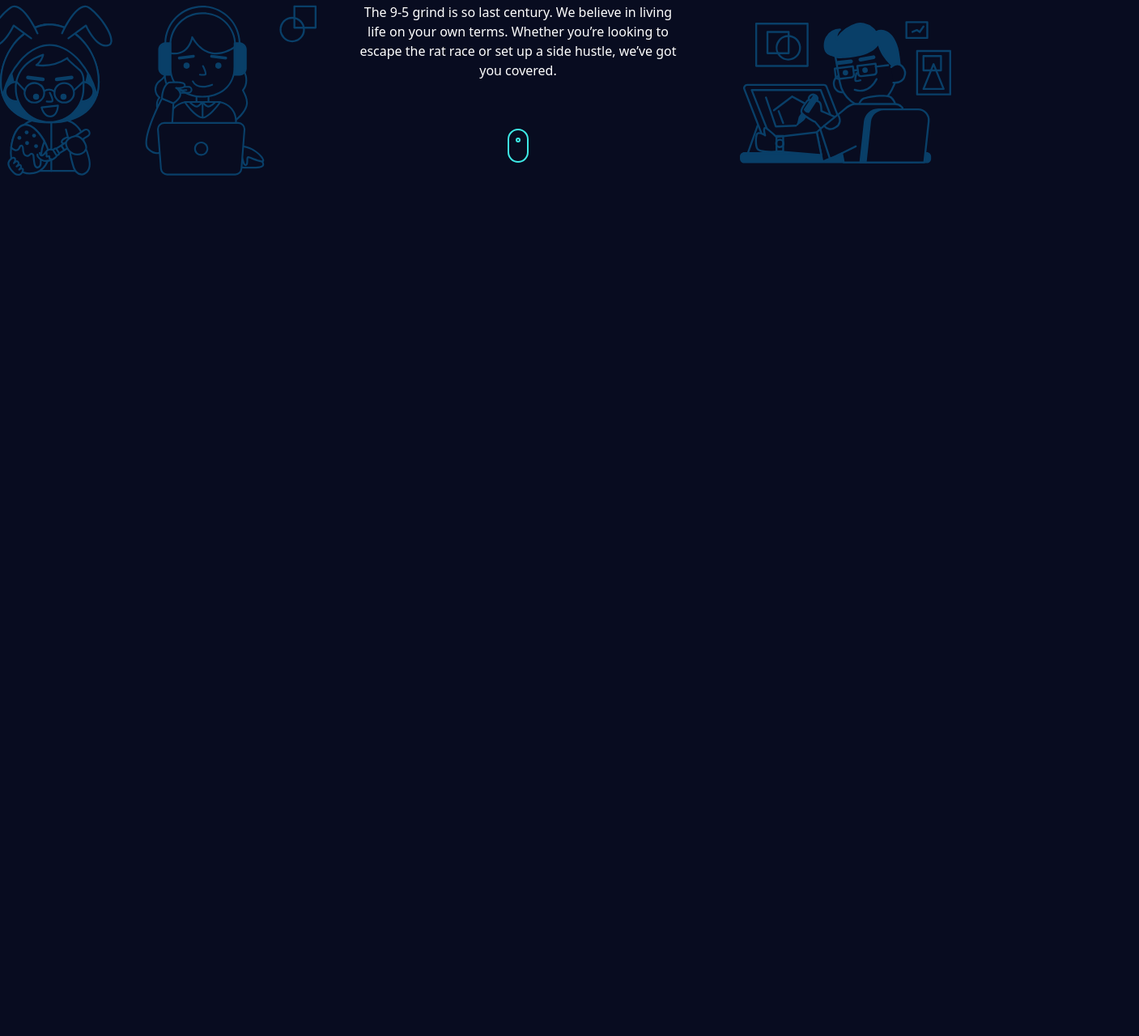
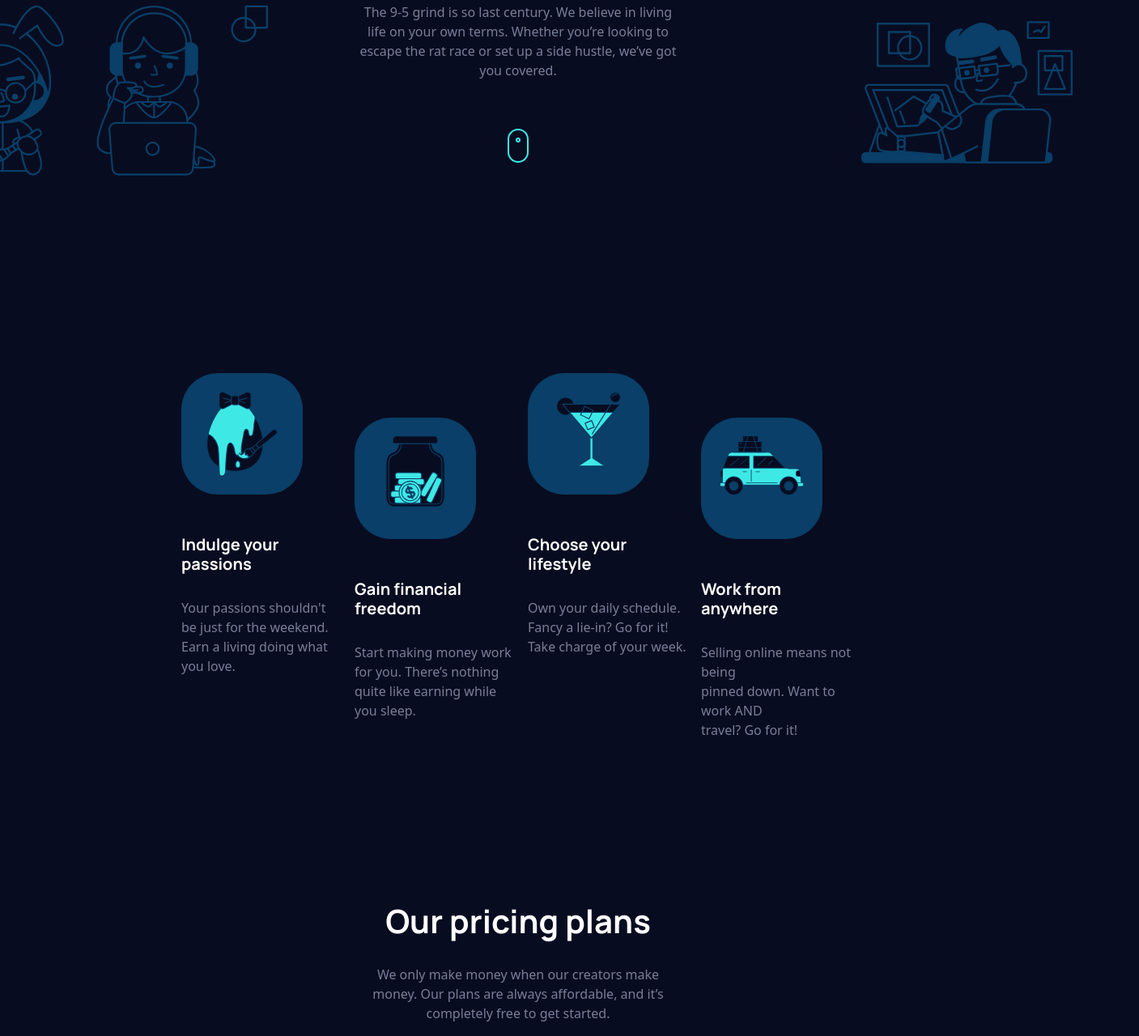
Before and after one commit to dellark18/maker-mvp-landing, a plain HTML site: page index.html in a window 1280 px wide. Shown: the part 452-1732 px from the top of the page at 81% size, 1407 px wide, since content can reach past the window. Before the commit the page ends 800 px from the top, so only its background shows below. Drawn offline with nearby package versions, Linux system fonts and the light colour scheme.

Commit message:
third section assembly

```diff
--- a/css/style.css
+++ b/css/style.css
@@ -1,5 +1,6 @@
 body{
     background-color: #080C20;
+    overflow-x: hidden;
 }
 .bg-body-tertiary {
     background-color: #080C20 !important;
@@ -23,16 +24,67 @@ body{
 }
 .paragraph-1-text {
     text-align: center;
-    color: #ffffff;
+    color: #777F98;
     margin: 30px 0 0 0;
+    font-weight: 100;
 }
 .mouse-scroll {
     display: block;
     margin: 60px auto;
 }
 .left-illustration {
-    margin-left: -40px;
+    margin-left: -100px;
 }
 .right-illustration {
-    margin-right: 50px;
+    margin-left: 150px;
 }
+
+/* Second section */
+.section-2 {
+    margin: 200px;
+}
+.box-1 {
+    width: 150px;
+    height: 150px;
+    background-color: #093F68;
+    border-radius: 45px;
+}
+.pass-img {
+    padding: 22px !important;
+}
+.heading-2-text {
+    margin: 50px 0 0 0;
+    font-family: 'Manrope', sans-serif;
+    color: #ffffff;
+}
+.paragraph-2-text {
+    margin: 30px 0 0 0;
+    color: #777F98;
+    font-weight: 100;
+}
+.financial-box {
+    margin-top: 55px;
+    padding-right: 5px;
+}
+.work-box {
+    margin-top: 55px;
+    padding-left: -5px;
+}
+.passion-box {
+    padding-right:5px;
+}
+.lifestyle-box {
+    padding-right: 5px;
+}
+
+/* Third section */
+.heading-3-text {
+    color: #ffffff;
+    font-family: 'Manrope', sans-serif;
+}
+.paragraph-3-text {
+    margin-top: 30px;
+    color: #777F98;
+}
+
+/* Fourth section */
--- a/index.html
+++ b/index.html
@@ -48,5 +48,67 @@
     </div>
   </div>
 </div>
+
+<!-- Second section -->
+<div class="container-fluid centered">
+  <div class="row section-2">
+    <div class="col-lg-3 passion-box">
+      <div class="box-1">
+        <div class="text-center"><img class="pass-img" src="./assets/illustration-passions.svg" alt="passion"></div>
+      </div>
+      <h5 class="heading-2-text">Indulge your passions</h5>
+      <p class="paragraph-2-text">Your passions shouldn't be just for the weekend. Earn a living doing what you love.</p>
+    </div>
+
+    <div class="col-lg-3 financial-box">
+      <div class="box-1">
+        <div class="text-center"><img class="pass-img" src="./assets/illustration-financial-freedom.svg" alt="financial"></div>
+      </div>
+      <h5 class="heading-2-text">Gain financial freedom</h5>
+      <p class="paragraph-2-text">Start making money work for you. There’s nothing quite like earning while you sleep. </p>
+    </div>
+
+    <div class="col-lg-3 lifestyle-box">
+      <div class="box-1">
+        <div class="text-center"><img class="pass-img" src="./assets/illustration-lifestyle.svg" alt="lifestyle"></div>
+      </div>
+      <h5 class="heading-2-text">Choose your lifestyle</h5>
+      <p class="paragraph-2-text">Own your daily schedule. Fancy a lie-in? Go for it! Take charge of your week. </p>
+    </div>
+
+    <div class="col-lg-3 work-box">
+      <div class="box-1">
+        <div class="text-center"><img class="pass-img" src="./assets/illustration-work-anywhere.svg" alt="work"></div>
+      </div>
+      <h5 class="heading-2-text">Work from anywhere</h5>
+      <p class="paragraph-2-text">Selling online means not being <br> pinned down. Want to work AND <br> travel? Go for it! </p>
+    </div>
+  </div>
+</div>
+
+<!-- Third section -->
+<div class="container-fluid centered">
+  <div class="row">
+    <div class="col-lg-4"></div>
+    <div class="col-lg-4">
+      <div class="text-center">
+        <h1 class="heading-3-text">Our pricing plans</h1>
+        <p class="paragraph-3-text">We only make money when our creators make money. Our plans are always affordable, and it’s completely free to get started.</p>
+      </div>
+    </div>
+    <div class="col-lg-4"></div>
+  </div>
+</div>
+
+<!-- Fourth section -->
+<div class="container-fluid">
+  <div class="row">
+    <div class="col-lg-6">
+
+    </div>
+
+    <div class="col-lg-6"></div>
+  </div>
+</div>
 </body>
 </html>
```
